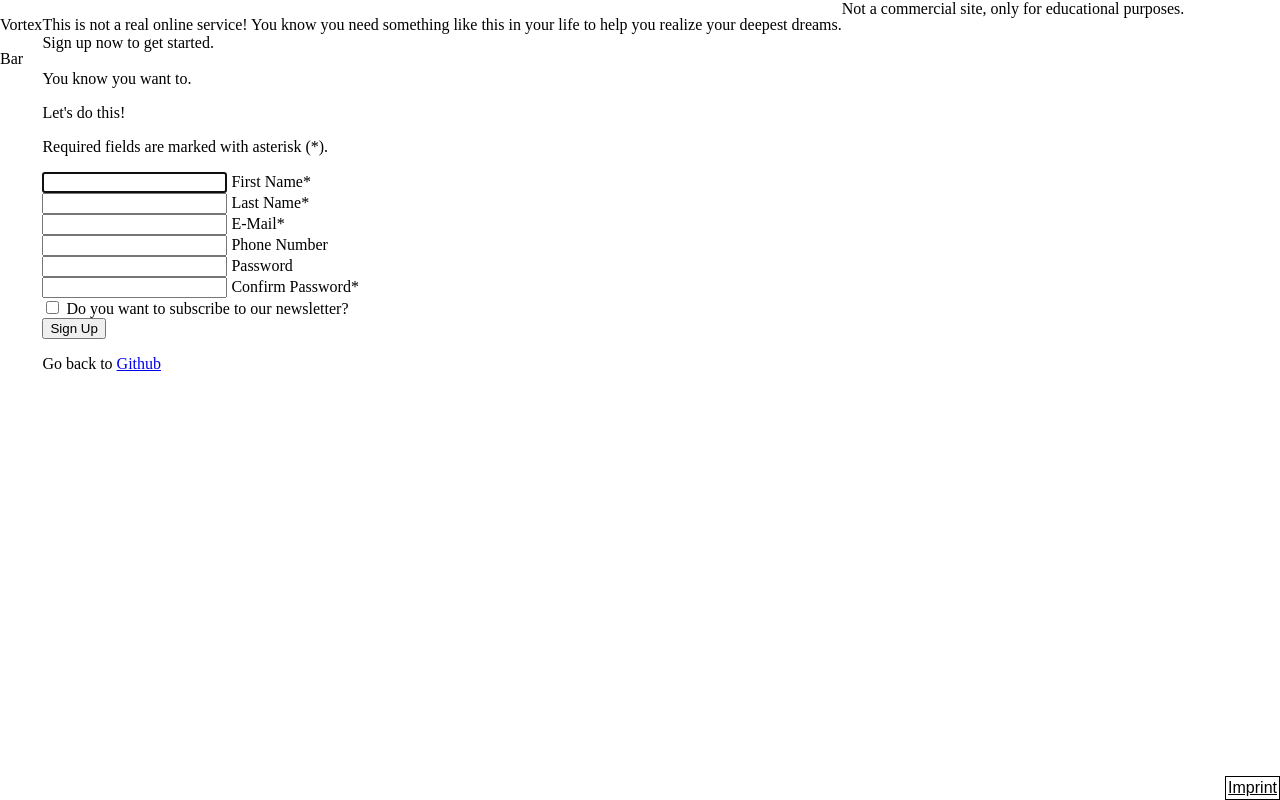
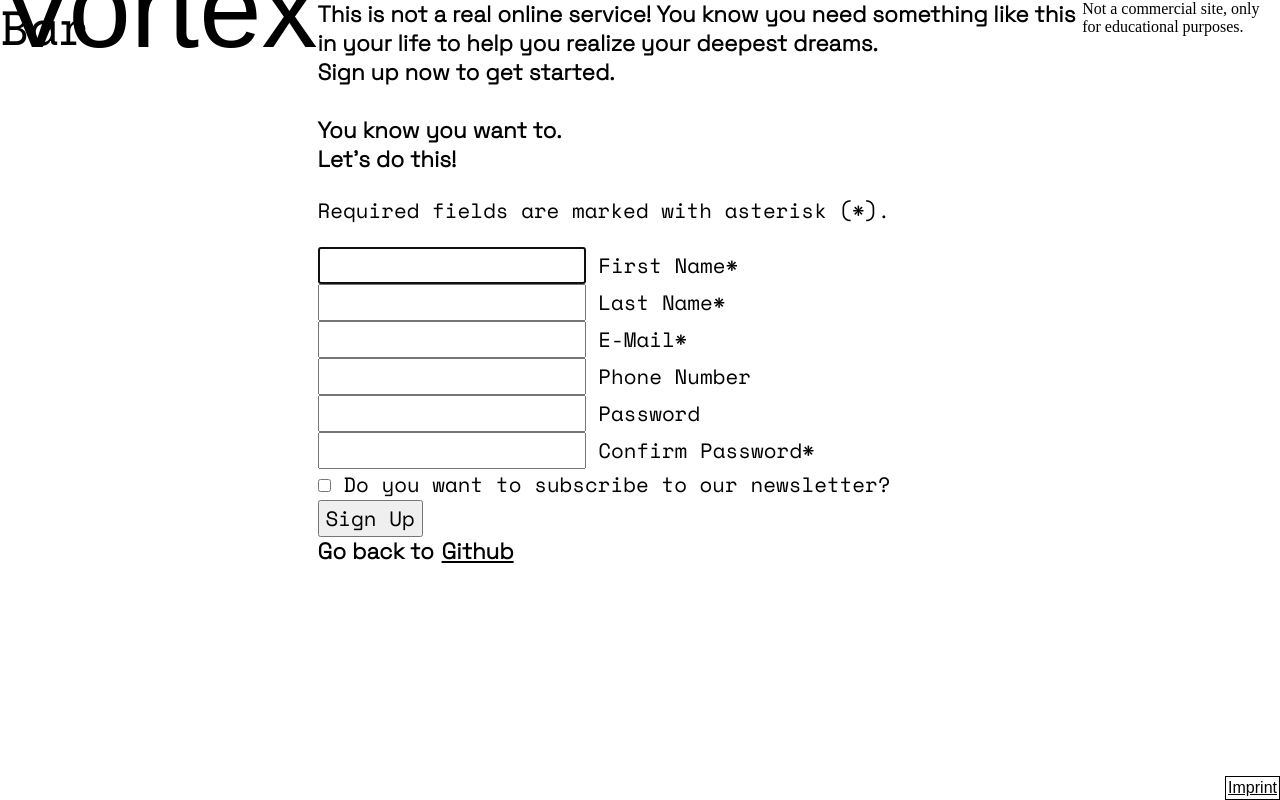
Before and after one commit to LalaineHines/Sign-up-Form, a plain HTML site: page Index.html in a window 1280 px wide. Drawn offline with nearby package versions, Linux system fonts and the light colour scheme.

Commit message:
Added text styles starting on log styles

```diff
--- a/Styles.css
+++ b/Styles.css
@@ -24,3 +24,54 @@ body {
 }
 
 /* font and link style */
+
+::selection {
+    background-color: var(--color-3);
+}
+
+a {
+    color: var(--text-color);
+    border: 2px solid transparent;
+    outline: none;
+}
+
+a:hover,
+a:focus {
+    color: var(--dark-color);
+    background-color: var(--text-color);
+    border: 2px solid var(--text-color);
+    text-decoration: none;
+}
+
+a:active {
+    background-color: var(--dark-color);
+    color: var(--text-color);
+}
+
+#vortex {
+    font-size: 7rem;
+    line-height: 1.1rem;
+    margin: 0;
+    font-family: 'Monoton', sans-serif;
+}
+
+#logo > p.text-mono {
+    font-size: 3rem;
+    line-height: 1.1rem;
+}
+
+.text {
+    font-family: 'Space grotesk', sans-serif;
+    font-size: 1.4rem;
+    font-weight: 600;
+    margin: 0;
+}
+
+.text-mono,
+.text-mono#user-input input {
+    font-family: 'Space Mono', sans-serif;
+    font-size: 1.3rem;
+    margin: 0;
+}
+
+/* Logo slide */
```
